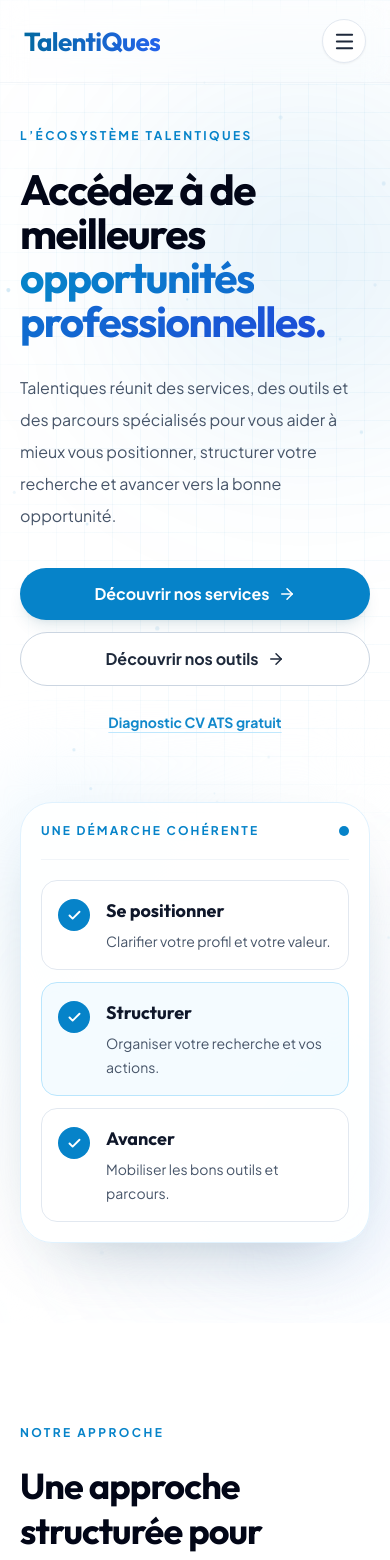
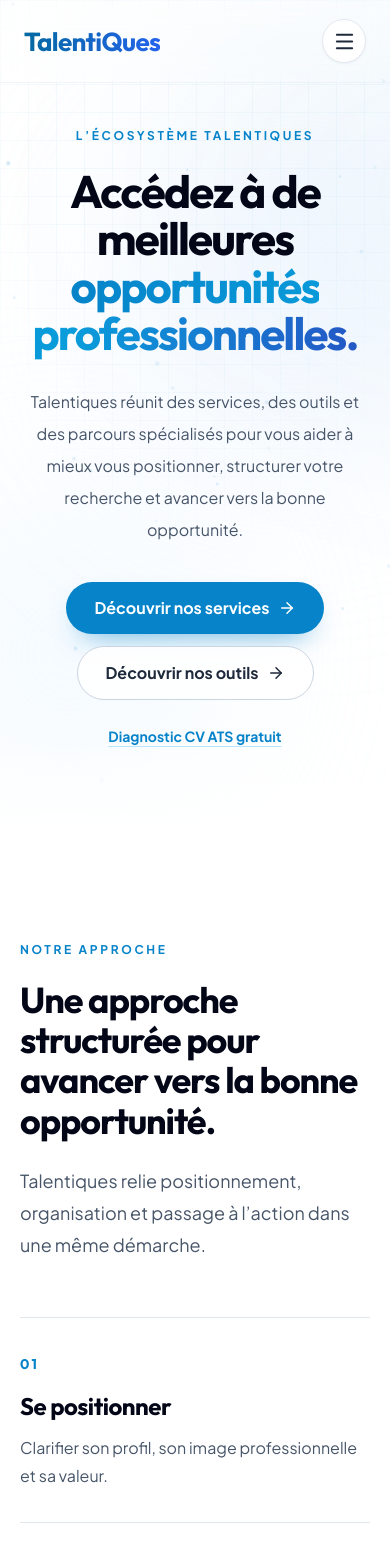
Before and after one commit to contactajaoub-talent/Talentiques-consulting, a Next.js app: page / in a window 390 px wide. Shown: the top 1560 px of the page. Built offline with nearby package versions, Linux system fonts and the light colour scheme.

Commit message:
Refine Talentiques homepage sections

```diff
--- a/src/components/Hero.tsx
+++ b/src/components/Hero.tsx
@@ -2,7 +2,7 @@
 
 import Link from 'next/link';
 import { motion } from 'framer-motion';
-import { ArrowRight, Check } from 'lucide-react';
+import { ArrowRight } from 'lucide-react';
 import { HeroAnimation } from '@/components/HeroAnimation';
 import { getHomeContent, type HomeLocale } from '@/lib/home-content';
 
@@ -10,45 +10,92 @@ export function Hero({ locale = 'fr' }: { locale?: HomeLocale }) {
   const copy = getHomeContent(locale);
   const prefix = locale === 'fr' ? '' : '/en';
 
-  return <section className="relative overflow-hidden bg-white pb-20 pt-32 sm:pt-36 lg:flex lg:min-h-[790px] lg:items-center lg:pb-24">
-    <div className="pointer-events-none absolute inset-0" aria-hidden="true">
-      <div className="absolute inset-0 bg-[linear-gradient(to_right,#0683c90a_1px,transparent_1px),linear-gradient(to_bottom,#0683c90a_1px,transparent_1px)] bg-[size:28px_28px] [mask-image:radial-gradient(ellipse_75%_68%_at_62%_16%,#000_60%,transparent_100%)]"/>
-      <HeroAnimation/>
-      <motion.div className="absolute -right-24 top-20 h-80 w-80 rounded-full bg-[#0683C9]/10 blur-[100px]" animate={{ x: [0, -24, 0], y: [0, 18, 0] }} transition={{ duration: 15, repeat: Infinity, ease: 'easeInOut' }}/>
-      <motion.div className="absolute bottom-10 left-[38%] h-64 w-64 rounded-full bg-blue-200/20 blur-[110px]" animate={{ x: [0, 20, 0], y: [0, -16, 0] }} transition={{ duration: 18, repeat: Infinity, ease: 'easeInOut' }}/>
-    </div>
+  return (
+    <section className="relative flex min-h-[84vh] items-center overflow-hidden bg-white pb-20 pt-32 sm:pt-36 lg:min-h-[820px] lg:pb-24">
+      <div className="pointer-events-none absolute inset-0" aria-hidden="true">
+        <div className="absolute inset-0 bg-[linear-gradient(to_right,#0683c90a_1px,transparent_1px),linear-gradient(to_bottom,#0683c90a_1px,transparent_1px)] bg-[size:28px_28px] [mask-image:radial-gradient(ellipse_72%_62%_at_50%_5%,#000_62%,transparent_100%)]" />
+        <HeroAnimation />
+        <motion.div
+          className="absolute left-1/2 top-4 h-[360px] w-[820px] -translate-x-1/2 rounded-[50%] bg-[#0683C9]/[0.055] blur-[115px]"
+          animate={{ scale: [1, 1.04, 1], opacity: [0.75, 1, 0.75] }}
+          transition={{ duration: 14, repeat: Infinity, ease: 'easeInOut' }}
+        />
+        <motion.div
+          className="absolute -left-24 bottom-8 h-72 w-72 rounded-full bg-sky-100/45 blur-[105px]"
+          animate={{ x: [0, 22, 0], y: [0, -12, 0] }}
+          transition={{ duration: 17, repeat: Infinity, ease: 'easeInOut' }}
+        />
+        <motion.div
+          className="absolute -right-20 top-32 h-80 w-80 rounded-full bg-blue-100/40 blur-[115px]"
+          animate={{ x: [0, -18, 0], y: [0, 14, 0] }}
+          transition={{ duration: 19, repeat: Infinity, ease: 'easeInOut' }}
+        />
+      </div>
 
-    <div className="container relative z-10 mx-auto px-5 md:px-8">
-      <div className="grid items-center gap-14 lg:grid-cols-[minmax(0,1.12fr)_minmax(380px,.88fr)] lg:gap-16 xl:gap-24">
-        <div className="max-w-3xl">
-          <motion.span initial={{ opacity: 0, y: 14 }} animate={{ opacity: 1, y: 0 }} className="mb-6 block text-xs font-bold uppercase tracking-[.2em] text-[#0683C9] sm:text-sm">{copy.hero.eyebrow}</motion.span>
-          <motion.h1 initial={{ opacity: 0, y: 16 }} animate={{ opacity: 1, y: 0 }} transition={{ delay: .08 }} className="font-heading text-[2.65rem] font-bold leading-[1.04] tracking-[-.035em] text-slate-950 sm:text-6xl lg:text-[4.4rem] xl:text-[5rem]">
-            {copy.hero.titleStart}{' '}<span className="bg-gradient-to-r from-[#0683C9] to-[#1d4ed8] bg-clip-text text-transparent">{copy.hero.titleHighlight}</span>
+      <div className="container relative z-10 mx-auto px-5 md:px-8">
+        <div className="mx-auto max-w-5xl text-center">
+          <motion.span
+            initial={{ opacity: 0, y: 14 }}
+            animate={{ opacity: 1, y: 0 }}
+            className="mb-6 block text-xs font-bold uppercase tracking-[.22em] text-[#0683C9] sm:text-sm"
+          >
+            {copy.hero.eyebrow}
+          </motion.span>
+
+          <motion.h1
+            initial={{ opacity: 0, y: 18 }}
+            animate={{ opacity: 1, y: 0 }}
+            transition={{ delay: 0.08 }}
+            className="font-heading text-[2.85rem] font-bold leading-[1.04] tracking-[-.04em] text-slate-950 sm:text-6xl lg:text-[4.7rem] xl:text-[5.35rem]"
+          >
+            {copy.hero.titleStart}{' '}
+            <span className="bg-gradient-to-r from-[#0683C9] via-[#0A9DDB] to-[#2457C5] bg-clip-text text-transparent">
+              {copy.hero.titleHighlight}
+            </span>
           </motion.h1>
-          <motion.p initial={{ opacity: 0, y: 16 }} animate={{ opacity: 1, y: 0 }} transition={{ delay: .16 }} className="mt-7 max-w-2xl text-base leading-8 text-slate-600 sm:text-lg">{copy.hero.description}</motion.p>
-          <motion.div initial={{ opacity: 0, y: 16 }} animate={{ opacity: 1, y: 0 }} transition={{ delay: .24 }} className="mt-9 flex flex-col gap-3 sm:flex-row sm:flex-wrap">
-            <Link href={`${prefix}/#services`} className="inline-flex min-h-12 items-center justify-center gap-2 rounded-full bg-[#0683C9] px-6 py-3.5 font-bold text-white shadow-lg shadow-sky-900/10 transition hover:bg-[#056da8]">{copy.hero.servicesCta}<ArrowRight size={18}/></Link>
-            <Link href={locale === 'fr' ? '/outils' : '/en/tools'} className="inline-flex min-h-12 items-center justify-center gap-2 rounded-full border border-slate-300 bg-white px-6 py-3.5 font-bold text-slate-800 transition hover:border-[#0683C9] hover:text-[#0683C9]">{copy.hero.toolsCta}<ArrowRight size={18}/></Link>
-            <Link href="/diagnostic-cv-ats" className="inline-flex min-h-12 items-center justify-center px-3 py-3.5 text-sm font-bold text-[#0683C9] underline decoration-sky-200 underline-offset-4 transition hover:decoration-[#0683C9]">{copy.diagnosticCta}</Link>
+
+          <motion.p
+            initial={{ opacity: 0, y: 16 }}
+            animate={{ opacity: 1, y: 0 }}
+            transition={{ delay: 0.16 }}
+            className="mx-auto mt-7 max-w-3xl text-base leading-8 text-slate-600 sm:text-lg"
+          >
+            {copy.hero.description}
+          </motion.p>
+
+          <motion.div
+            initial={{ opacity: 0, y: 16 }}
+            animate={{ opacity: 1, y: 0 }}
+            transition={{ delay: 0.24 }}
+            className="mt-9 flex flex-col items-center justify-center gap-3 sm:flex-row sm:flex-wrap"
+          >
+            <Link
+              href={`${prefix}/#services`}
+              className="inline-flex min-h-12 items-center justify-center gap-2 rounded-full bg-[#0683C9] px-7 py-3.5 font-bold text-white shadow-[0_12px_30px_-16px_rgba(6,131,201,.9)] transition-all duration-300 hover:-translate-y-0.5 hover:bg-[#056da8]"
+            >
+              {copy.hero.servicesCta}
+              <ArrowRight size={18} />
+            </Link>
+
+            <Link
+              href={locale === 'fr' ? '/outils' : '/en/tools'}
+              className="inline-flex min-h-12 items-center justify-center gap-2 rounded-full border border-slate-300 bg-white/90 px-7 py-3.5 font-bold text-slate-800 transition-all duration-300 hover:-translate-y-0.5 hover:border-[#0683C9] hover:text-[#0683C9]"
+            >
+              {copy.hero.toolsCta}
+              <ArrowRight size={18} />
+            </Link>
+
+            <Link
+              href="/diagnostic-cv-ats"
+              className="inline-flex min-h-12 items-center justify-center px-4 py-3.5 text-sm font-bold text-[#0683C9] underline decoration-sky-200 underline-offset-4 transition hover:decoration-[#0683C9]"
+            >
+              {copy.diagnosticCta}
+            </Link>
           </motion.div>
         </div>
+      </div>
 
-        <motion.aside initial={{ opacity: 0, x: 24 }} animate={{ opacity: 1, x: 0 }} transition={{ delay: .18, duration: .65 }} className="relative mx-auto w-full max-w-xl" aria-label={copy.hero.visualLabel}>
-          <div className="absolute -inset-5 rounded-[2.5rem] bg-gradient-to-br from-sky-100/70 via-white to-blue-100/60 blur-2xl"/>
-          <div className="relative overflow-hidden rounded-[2rem] border border-sky-100 bg-white/95 p-5 shadow-[0_28px_70px_-36px_rgba(15,52,82,.35)] sm:p-7">
-            <div className="flex items-center justify-between border-b border-slate-100 pb-5">
-              <p className="text-xs font-bold tracking-[.18em] text-[#0683C9]">{copy.hero.visualLabel}</p>
-              <span className="h-2.5 w-2.5 rounded-full bg-[#0683C9]"/>
-            </div>
-            <div className="space-y-3 pt-5">
-              {copy.hero.visualItems.map(([title, description], index) => <div key={title} className={`group flex items-start gap-4 rounded-2xl border p-4 sm:p-5 ${index === 1 ? 'ml-0 border-sky-200 bg-sky-50/70 sm:ml-7' : index === 2 ? 'mr-0 border-slate-200 bg-white sm:mr-7' : 'border-slate-200 bg-white'}`}>
-                <span className="mt-0.5 flex h-8 w-8 shrink-0 items-center justify-center rounded-full bg-[#0683C9] text-white"><Check size={15} strokeWidth={3}/></span>
-                <div><p className="font-heading text-lg font-bold text-slate-900">{title}</p><p className="mt-1 text-sm leading-6 text-slate-600">{description}</p></div>
-              </div>)}
-            </div>
-          </div>
-        </motion.aside>
-      </div>
-    </div>
-  </section>;
+      <div className="pointer-events-none absolute inset-x-0 bottom-0 h-28 bg-gradient-to-t from-white to-transparent" />
+    </section>
+  );
 }
--- a/src/components/WhyUs.tsx
+++ b/src/components/WhyUs.tsx
@@ -1,28 +1,58 @@
 'use client';
 
 import { motion } from 'framer-motion';
-import { ArrowDownRight, Compass, ListChecks, Route } from 'lucide-react';
 import { getHomeContent, type HomeLocale } from '@/lib/home-content';
-
-const icons = [Compass, ListChecks, Route];
 
 export function WhyUs({ locale = 'fr' }: { locale?: HomeLocale }) {
   const copy = getHomeContent(locale).approach;
-  return <section id="why-us" className="overflow-hidden bg-white py-24 lg:py-32">
-    <div className="container mx-auto px-5 md:px-8">
-      <div className="grid gap-12 lg:grid-cols-[.82fr_1.18fr] lg:items-start lg:gap-20">
-        <motion.header initial={{ opacity: 0, y: 18 }} whileInView={{ opacity: 1, y: 0 }} viewport={{ once: true }} className="lg:sticky lg:top-32">
-          <span className="text-xs font-bold uppercase tracking-[.2em] text-[#0683C9]">{copy.eyebrow}</span>
-          <h2 className="mt-5 max-w-xl font-heading text-4xl font-bold leading-tight tracking-tight text-slate-950 md:text-5xl">{copy.title}</h2>
-          <p className="mt-6 max-w-lg text-lg leading-8 text-slate-600">{copy.description}</p>
-        </motion.header>
-        <div className="grid gap-5 md:grid-cols-2">
-          {copy.items.map(([title, description], index) => { const Icon = icons[index]; return <motion.article key={title} initial={{ opacity: 0, y: 20 }} whileInView={{ opacity: 1, y: 0 }} viewport={{ once: true }} transition={{ delay: index * .07 }} className={`relative overflow-hidden rounded-[1.75rem] border p-7 sm:p-8 ${index === 0 ? 'border-[#0683C9] bg-[#0683C9] text-white md:row-span-2 md:flex md:min-h-[420px] md:flex-col md:justify-between' : 'border-slate-200 bg-slate-50 text-slate-950'}`}>
-            <div className={`flex h-12 w-12 items-center justify-center rounded-2xl ${index === 0 ? 'bg-white/15 text-white' : 'bg-white text-[#0683C9] shadow-sm'}`}><Icon size={23}/></div>
-            <div className={index === 0 ? 'mt-20 md:mt-28' : 'mt-10'}><div className="flex items-center justify-between gap-4"><span className={`text-xs font-bold tracking-[.18em] ${index === 0 ? 'text-sky-100' : 'text-slate-400'}`}>0{index + 1}</span><ArrowDownRight size={18} className={index === 0 ? 'text-sky-100' : 'text-[#0683C9]'}/></div><h3 className="mt-4 font-heading text-2xl font-bold">{title}</h3><p className={`mt-3 leading-7 ${index === 0 ? 'text-sky-50' : 'text-slate-600'}`}>{description}</p></div>
-          </motion.article>; })}
+
+  return (
+    <section id="why-us" className="overflow-hidden bg-white py-24 lg:py-32">
+      <div className="container mx-auto px-5 md:px-8">
+        <div className="mx-auto grid max-w-7xl gap-14 lg:grid-cols-[0.9fr_1.1fr] lg:gap-24">
+          <motion.header
+            initial={{ opacity: 0, y: 18 }}
+            whileInView={{ opacity: 1, y: 0 }}
+            viewport={{ once: true }}
+            className="max-w-xl"
+          >
+            <span className="text-xs font-bold uppercase tracking-[.22em] text-[#0683C9]">
+              {copy.eyebrow}
+            </span>
+            <h2 className="mt-5 font-heading text-4xl font-bold leading-[1.12] tracking-[-.03em] text-slate-950 md:text-5xl">
+              {copy.title}
+            </h2>
+            <p className="mt-6 max-w-lg text-lg leading-8 text-slate-600">
+              {copy.description}
+            </p>
+          </motion.header>
+
+          <div className="border-t border-slate-200">
+            {copy.items.map(([title, description], index) => (
+              <motion.article
+                key={title}
+                initial={{ opacity: 0, y: 16 }}
+                whileInView={{ opacity: 1, y: 0 }}
+                viewport={{ once: true }}
+                transition={{ delay: index * 0.07 }}
+                className="group grid gap-4 border-b border-slate-200 py-8 sm:grid-cols-[4rem_1fr] sm:gap-6 lg:py-10"
+              >
+                <span className="pt-1 font-heading text-sm font-bold tracking-[.16em] text-[#0683C9]">
+                  0{index + 1}
+                </span>
+                <div className="transition-transform duration-300 group-hover:translate-x-1">
+                  <h3 className="font-heading text-2xl font-bold tracking-[-.02em] text-slate-950">
+                    {title}
+                  </h3>
+                  <p className="mt-3 max-w-2xl text-base leading-7 text-slate-600">
+                    {description}
+                  </p>
+                </div>
+              </motion.article>
+            ))}
+          </div>
         </div>
       </div>
-    </div>
-  </section>;
+    </section>
+  );
 }
--- a/src/lib/home-content.ts
+++ b/src/lib/home-content.ts
@@ -62,20 +62,22 @@ export function getHomeContent(locale: HomeLocale) {
     },
     credibility: {
       eyebrow: fr ? 'POURQUOI TALENTIQUES' : 'WHY TALENTIQUES',
-      title: fr ? 'Pensé pour transformer une recherche dispersée en démarche structurée.' : 'Designed to turn a scattered search into a structured approach.',
+      title: fr
+        ? 'Une démarche pensée pour rendre votre recherche plus claire, plus cohérente et plus maîtrisée.'
+        : 'An approach designed to make your search clearer, more consistent and more controlled.',
       description: fr
-        ? 'Chaque solution s’inscrit dans une logique simple : mieux comprendre la situation, choisir les bons leviers et avancer avec cohérence.'
-        : 'Every solution follows a simple logic: understand the situation, choose the right levers and move forward consistently.',
+        ? 'Talentiques vous aide à mieux comprendre votre situation, structurer vos priorités et avancer avec une démarche cohérente.'
+        : 'Talentiques helps you better understand your situation, structure your priorities and move forward with a coherent approach.',
       items: fr
         ? [
-            ['Une approche structurée', 'Un cadre lisible pour relier objectif, positionnement et actions.'],
-            ['Des solutions ancrées dans le réel', 'Des outils et parcours conçus autour de situations professionnelles concrètes.'],
-            ['Un accompagnement sur mesure', 'Une intervention humaine lorsque la situation nécessite davantage de profondeur.'],
+            ['Clarté', 'Comprendre où vous en êtes et ce qui doit être amélioré.'],
+            ['Structure', 'Organiser votre recherche autour d’actions concrètes et suivies.'],
+            ['Cohérence', 'Aligner votre profil, vos outils et votre stratégie avec les opportunités ciblées.'],
           ]
         : [
-            ['A structured approach', 'A clear framework connecting goals, positioning and actions.'],
-            ['Solutions grounded in reality', 'Tools and programs designed around concrete professional situations.'],
-            ['Tailored support', 'Human guidance when a situation requires greater depth.'],
+            ['Clarity', 'Understand where you stand and what needs to be improved.'],
+            ['Structure', 'Organize your search around concrete, trackable actions.'],
+            ['Consistency', 'Align your profile, tools and strategy with the opportunities you are targeting.'],
           ],
     },
     resources: {
@@ -110,12 +112,12 @@ export function getHomeContent(locale: HomeLocale) {
       eyebrow: fr ? 'PARCOURS SPÉCIALISÉ' : 'SPECIALIZED PROGRAM',
       title: 'Alternance Talentiques',
       description: fr
-        ? 'Un parcours dédié pour structurer votre recherche d’alternance, de votre positionnement jusqu’au suivi des candidatures et des entretiens.'
-        : 'A dedicated program to structure your work-study search, from positioning through application and interview follow-up.',
+        ? 'Un parcours structuré pour vous aider à clarifier votre positionnement, organiser votre recherche, suivre vos candidatures et mieux préparer vos entretiens.'
+        : 'A structured program to help you clarify your positioning, organize your search, track your applications and prepare more effectively for interviews.',
       cta: fr ? 'Découvrir Alternance Talentiques' : 'Discover Alternance Talentiques',
       items: fr
-        ? ['Positionnement', 'Suivi des candidatures', 'Préparation des entretiens']
-        : ['Positioning', 'Application tracking', 'Interview preparation'],
+        ? ['Positionnement & stratégie', 'Suivi des candidatures', 'Préparation aux entretiens']
+        : ['Positioning & strategy', 'Application tracking', 'Interview preparation'],
     },
     services: {
       eyebrow: fr ? 'SERVICES TALENTIQUES' : 'TALENTIQUES SERVICES',
```
Also changed, not shown: src/components/AlternanceFeature.tsx (+78 -20 lines), src/components/Credibility.tsx (+58 -16 lines), src/components/Services.tsx (+126 -20 lines).
